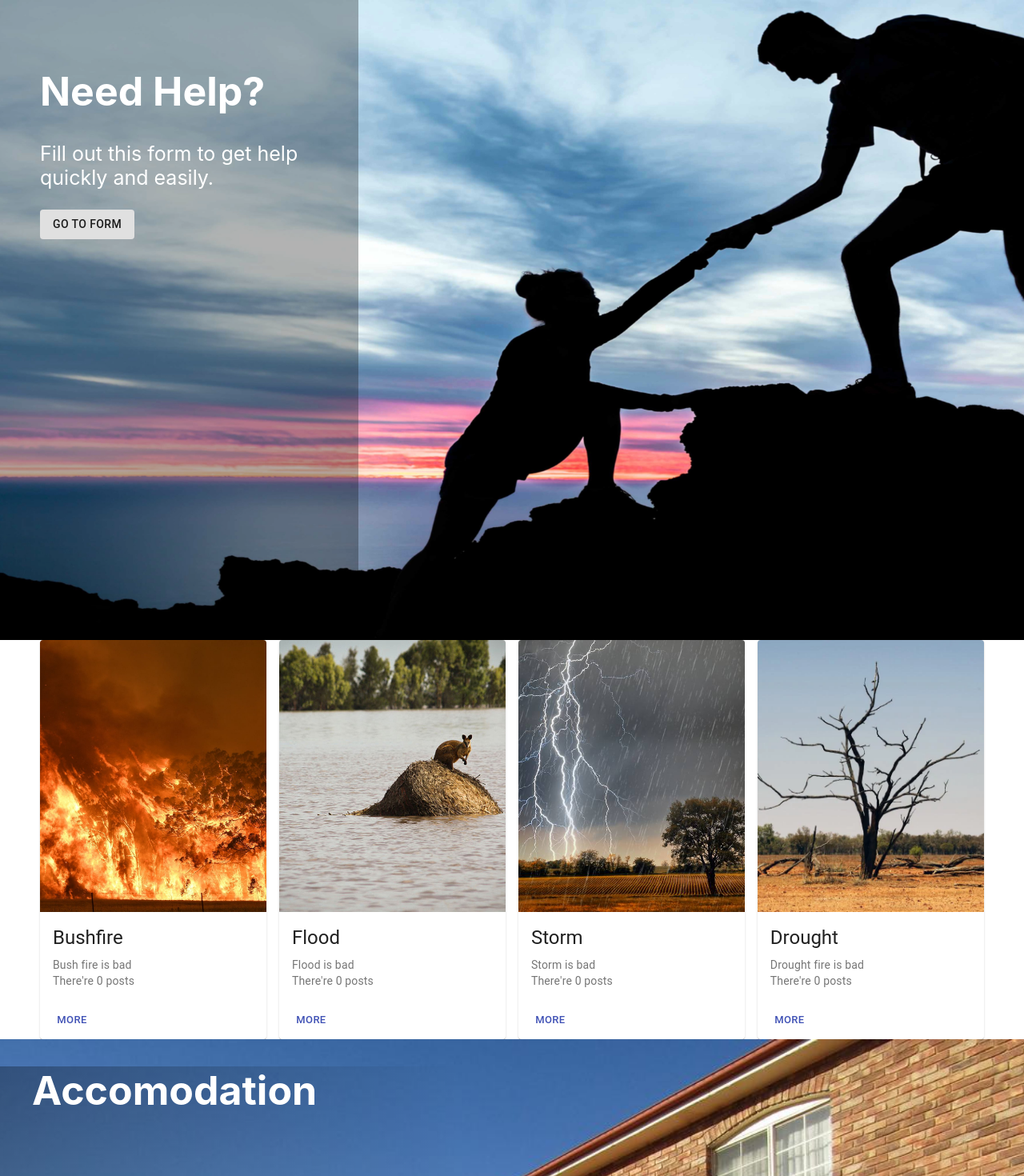
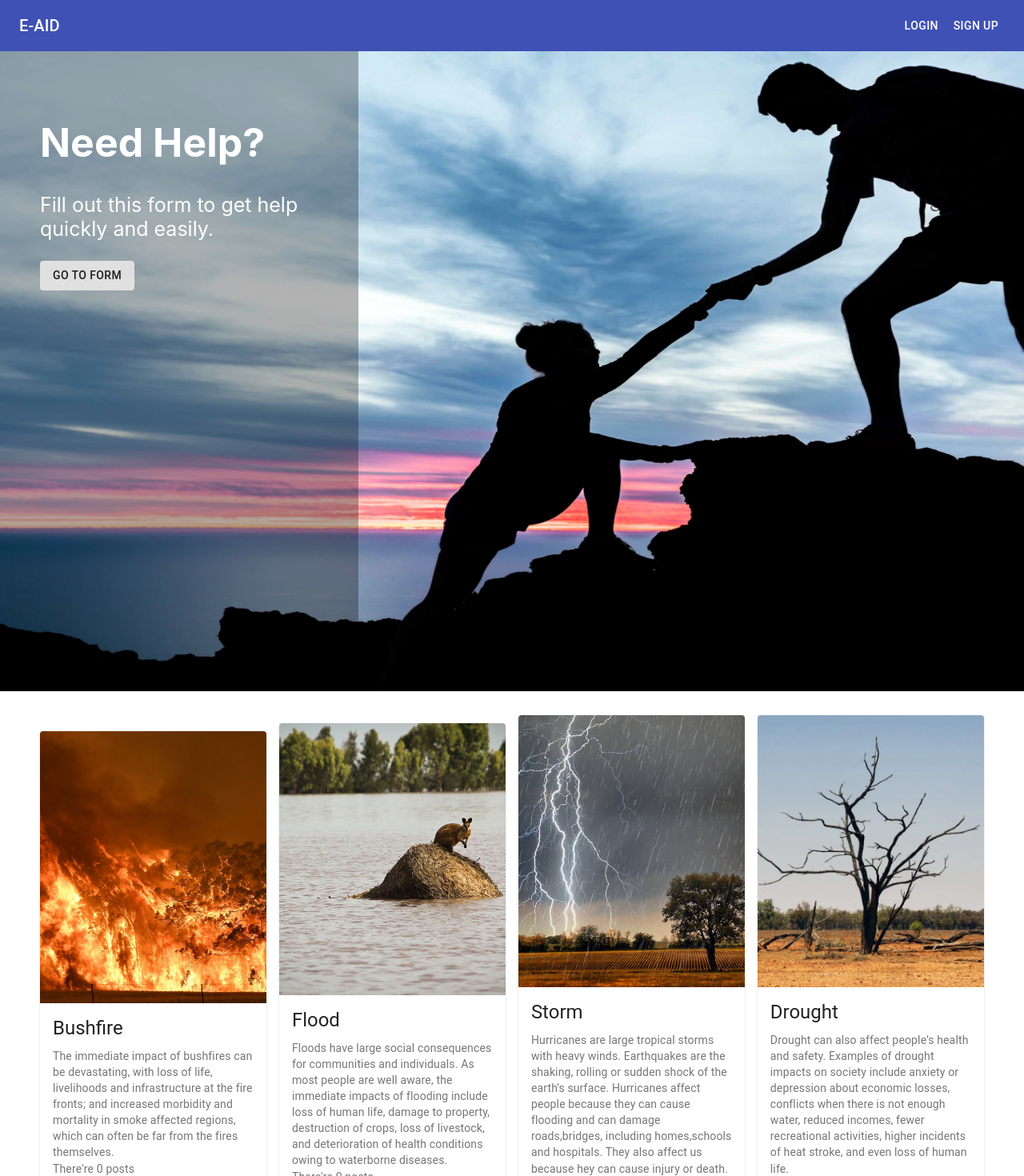
Before and after one commit to Iris030/WIT-Google, a React (Create React App) app: page / in a window 1280 px wide. Shown: the top 1470 px of the page at 80% size. Built offline with nearby package versions, Linux system fonts and the light colour scheme; no server answers; the HTML template or start-up script is replaced by a standard one.

Commit message:
added bar

```diff
--- a/src/App.js
+++ b/src/App.js
@@ -5,14 +5,18 @@ import { BrowserRouter as Router, Route } from "react-router-dom";
 import Form from "./Form.jsx";
 import PostContainer from "./PostContainer";
 import Home from "./Home.jsx";
+import Bar from "./Bar";
 
 function App() {
   return (
-    <Router>
-      <Route path="/form" component={Form} />
-      <Route path="/posts/:type" component={PostContainer} />
-      <Route path="/" exact component={Home} />
-    </Router>
+    <div>
+      <Bar />
+      <Router>
+        <Route path="/form" component={Form} />
+        <Route path="/posts/:type" component={PostContainer} />
+        <Route path="/" exact component={Home} />
+      </Router>
+    </div>
   );
 }
 
--- /dev/null
+++ b/src/Bar.jsx
@@ -0,0 +1,38 @@
+import React from "react";
+import { makeStyles } from "@material-ui/core/styles";
+import AppBar from "@material-ui/core/AppBar";
+import Toolbar from "@material-ui/core/Toolbar";
+import Typography from "@material-ui/core/Typography";
+import Button from "@material-ui/core/Button";
+
+import logo from "./images/logo.png";
+
+const useStyles = makeStyles((theme) => ({
+  root: {
+    flexGrow: 1,
+  },
+  menuButton: {
+    marginRight: theme.spacing(2),
+  },
+  title: {
+    flexGrow: 1,
+  },
+}));
+
+export default function ButtonAppBar() {
+  const classes = useStyles();
+
+  return (
+    <div className={classes.root}>
+      <AppBar position="static">
+        <Toolbar>
+          <Typography variant="h6" className={classes.title}>
+            E-AID
+          </Typography>
+          <Button color="inherit">Login</Button>
+          <Button color="inherit">SIGN UP</Button>
+        </Toolbar>
+      </AppBar>
+    </div>
+  );
+}
--- a/src/DisasterContainer.jsx
+++ b/src/DisasterContainer.jsx
@@ -19,6 +19,8 @@ class DisasterContainer extends React.Component {
         style={{
           paddingLeft: "50px",
           paddingRight: "50px",
+          paddingTop: "30px",
+          paddingBottom: "30px",
           boxSizing: "border-box",
         }}
       >
@@ -26,26 +28,26 @@ class DisasterContainer extends React.Component {
           type="Bushfire"
           number="745"
           image={bushfire}
-          description="Bush fire is bad"
+          description="The immediate impact of bushfires can be devastating, with loss of life, livelihoods and infrastructure at the fire fronts; and increased morbidity and mortality in smoke affected regions, which can often be far from the fires themselves."
         />
 
         <Disaster
           type="Flood"
           number="455"
           image={flood}
-          description="Flood is bad"
+          description="Floods have large social consequences for communities and individuals. As most people are well aware, the immediate impacts of flooding include loss of human life, damage to property, destruction of crops, loss of livestock, and deterioration of health conditions owing to waterborne diseases."
         />
         <Disaster
           type="Storm"
           number="66"
           image={storm}
-          description="Storm is bad"
+          description="Hurricanes are large tropical storms with heavy winds. Earthquakes are the shaking, rolling or sudden shock of the earth's surface. Hurricanes affect people because they can cause flooding and can damage roads,bridges, including homes,schools and hospitals. They also affect us because hey can cause injury or death."
         />
         <Disaster
           type="Drought"
           number="745"
           image={drought}
-          description="Drought fire is bad"
+          description="Drought can also affect people's health and safety. Examples of drought impacts on society include anxiety or depression about economic losses, conflicts when there is not enough water, reduced incomes, fewer recreational activities, higher incidents of heat stroke, and even loss of human life."
         />
       </Grid>
     );
--- a/src/Home.jsx
+++ b/src/Home.jsx
@@ -1,10 +1,13 @@
 import React from "react";
 import { withRouter } from "react-router";
+import { Divider } from "@material-ui/core";
 
 import DisasterContainer from "./DisasterContainer";
 import FormContainer from "./FormContainer";
 import BannerContainer from "./BannerContainer";
 import SponserContainer from "./SponserContainer";
+
+import Words from "./Words";
 
 import bush from "./images/bush.jpg";
 
@@ -18,19 +21,26 @@ class Home extends React.Component {
         <div
           style={{
             width: "100vw",
-            padding: "20px",
+            padding: "150px",
             display: "flex",
             flexDirection: "row",
             alignItems: "center",
             boxSizing: "border-box",
           }}
         >
+          <div style={{ margin: "50", padding: "50", textAlign: "right" }}>
+            <Words
+              list={["Social Welfare", "Conselling", "Networking"]}
+              color={["#943182", "#5c3194", "#314a94"]}
+            />
+          </div>
           <div
             style={{
               background: "url(" + bush + ")",
               width: "600px",
               height: "600px",
               margin: "0 auto",
+              padding: "0",
               borderRadius: "300px",
             }}
           >
@@ -45,8 +55,17 @@ class Home extends React.Component {
               More
             </h1>
           </div>
+          <div style={{ margin: "50", padding: "50", textAlign: "left" }}>
+            <Words
+              list={["Healthcare", "Car repair", "Transport"]}
+              color={["orange", "green", "#4fb82c"]}
+            />
+          </div>
         </div>
-        <SponserContainer />
+        <Divider />
+        <div style={{ padding: "100" }}>
+          <SponserContainer />
+        </div>
       </div>
     );
   }
--- /dev/null
+++ b/src/Words.jsx
@@ -0,0 +1,37 @@
+import React from "react";
+import {
+  createMuiTheme,
+  responsiveFontSizes,
+  ThemeProvider,
+} from "@material-ui/core/styles";
+import Typography from "@material-ui/core/Typography";
+
+let theme = createMuiTheme();
+theme = responsiveFontSizes(theme);
+
+export default function ResponsiveFontSizes(props) {
+  return (
+    <div>
+      <ThemeProvider theme={theme}>
+        <Typography
+          style={{ fontStyle: "italic", color: `${props.color[0]}` }}
+          variant="h2"
+        >
+          {props.list[0]}
+        </Typography>
+        <Typography
+          style={{ fontStyle: "italic", color: `${props.color[1]}` }}
+          variant="h3"
+        >
+          {props.list[1]}
+        </Typography>
+        <Typography
+          style={{ fontStyle: "italic", color: `${props.color[2]}` }}
+          variant="h4"
+        >
+          {props.list[2]}
+        </Typography>
+      </ThemeProvider>
+    </div>
+  );
+}
```
Also changed, not shown: src/images/logo.png (added).
